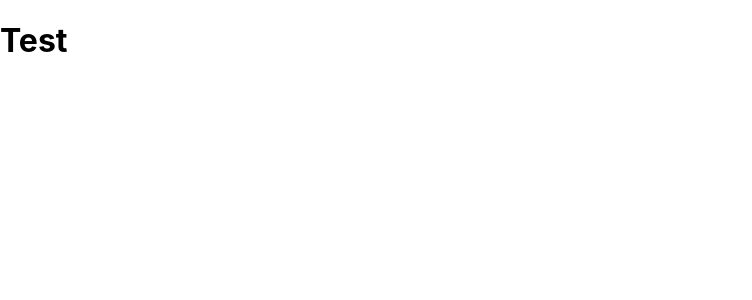
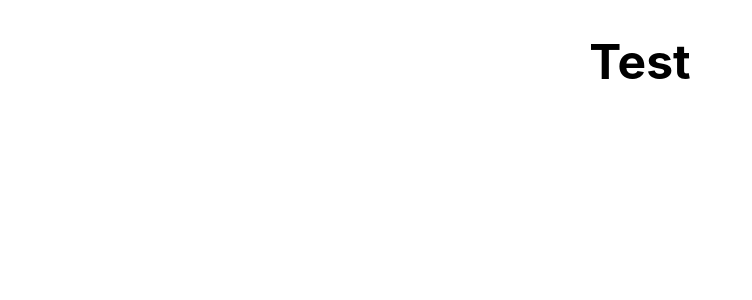
Before and after one commit to sjsussman/vigne-fitness, a React (Create React App) app: page / in a window 1280 px wide. Shown: the top 300 px of the page, without its empty margins (0-752 px from the left). Built offline with nearby package versions, Linux system fonts and the light colour scheme.

Commit message:
added sass files

```diff
--- a/src/App.js
+++ b/src/App.js
@@ -3,7 +3,7 @@ import Inquiries from "./components/pages/Inquiries";
 import Mission from "./components/pages/Mission";
 import Shop from "./components/pages/Shop";
 import { Route, Switch } from "react-router-dom";
-import "./App.css";
+import "./styles/styles.css";
 
 function App() {
   return (
--- a/src/components/pages/Home.js
+++ b/src/components/pages/Home.js
@@ -1,4 +1,5 @@
 import React from "react";
+import "../../styles/styles.scss";
 
 const Home = () => {
   return (
--- /dev/null
+++ b/src/styles/styles.css
@@ -0,0 +1,17 @@
+h1 {
+  font-size: 3rem;
+  display: -webkit-box;
+  display: -ms-flexbox;
+  display: flex;
+  -webkit-box-orient: horizontal;
+  -webkit-box-direction: normal;
+      -ms-flex-direction: row;
+          flex-direction: row;
+  -webkit-box-pack: center;
+      -ms-flex-pack: center;
+          justify-content: center;
+  -webkit-box-align: center;
+      -ms-flex-align: center;
+          align-items: center;
+}
+/*# sourceMappingURL=styles.css.map */
--- /dev/null
+++ b/src/styles/styles.scss
@@ -0,0 +1,12 @@
+@import "./navbar"; // $primaryBtn: rgb(182, 85, 153);
+@mixin flexCenter($direction) {
+  display: flex;
+  flex-direction: $direction;
+  justify-content: center;
+  align-items: center;
+}
+
+h1 {
+  font-size: 3rem;
+  @include flexCenter(row);
+}
```
Also changed, not shown: src/styles/_navbar.scss (added), 1 other file (tests, documents, lock files or other folders).
